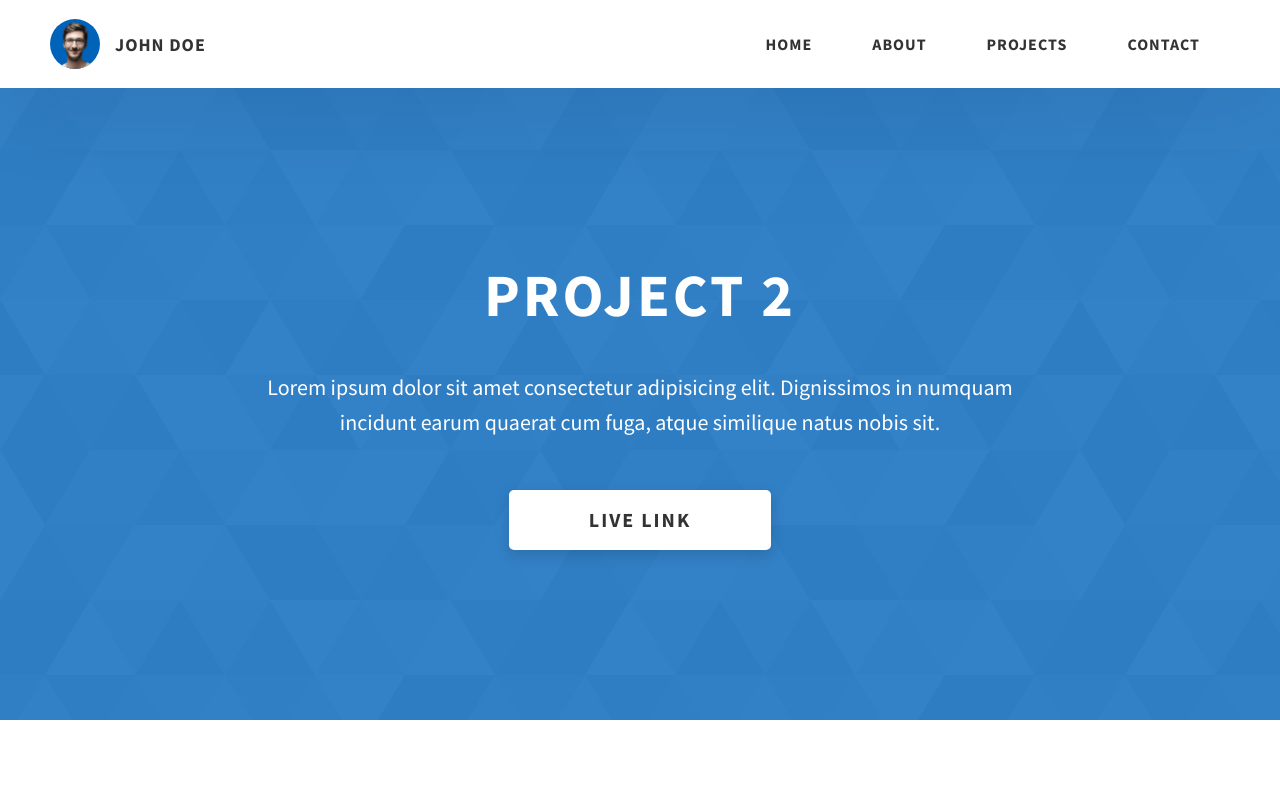
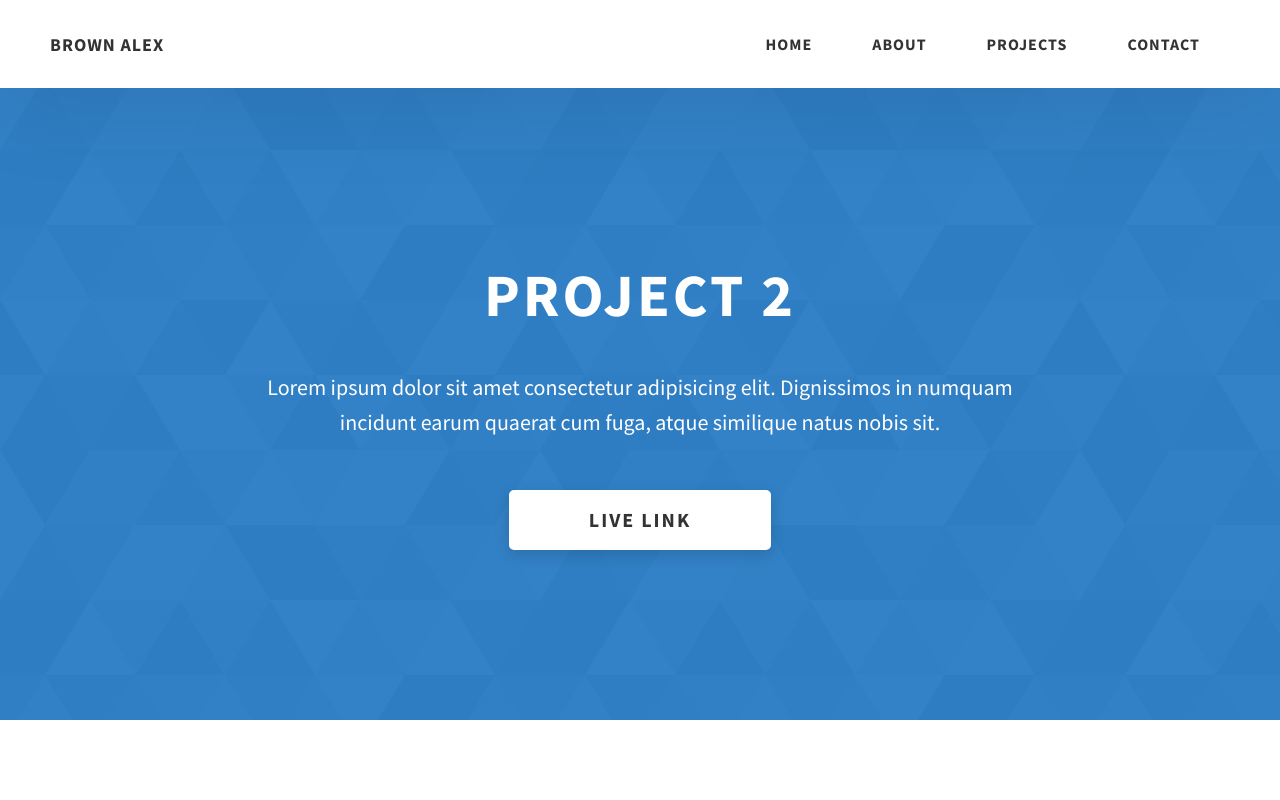
Before and after one commit to snoopy910/flexofolio, a website: page project-2.html in a window 1280 px wide. Shown: the top 800 px of the page. Drawn offline with Linux system fonts and the light colour scheme.

Commit message:
fix: header

```diff
--- a/project-2.html
+++ b/project-2.html
@@ -4,7 +4,7 @@
     <meta charset="UTF-8" />
     <meta name="viewport" content="width=device-width, initial-scale=1.0" />
     <meta http-equiv="X-UA-Compatible" content="ie=edge" />
-    <title>Case Study of Project 2</title>
+    <title>Case Study of Express</title>
     <meta name="description" content="Case study page of Project" />
 
     <link rel="stylesheet" href="css/style.css" />
@@ -20,14 +20,7 @@
     <header class="header">
       <div class="header__content">
         <div class="header__logo-container">
-          <div class="header__logo-img-cont">
-            <img
-              src="./assets/png/john-doe.png"
-              alt="Ram Maheshwari Logo Image"
-              class="header__logo-img"
-            />
-          </div>
-          <span class="header__logo-sub">John Doe</span>
+          <span class="header__logo-sub">BROWN ALEX</span>
         </div>
         <div class="header__main">
           <ul class="header__links">
```
Also changed, not shown: index.html (+1 -8 lines), project-1.html (+0 -15 lines), project-3.html (+2 -9 lines).
